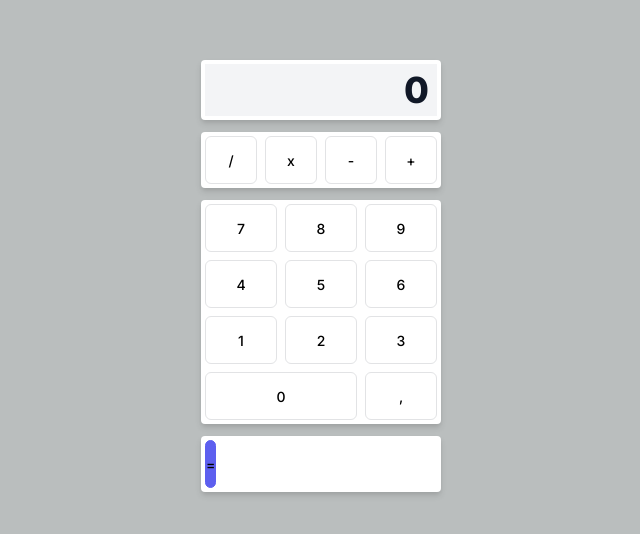
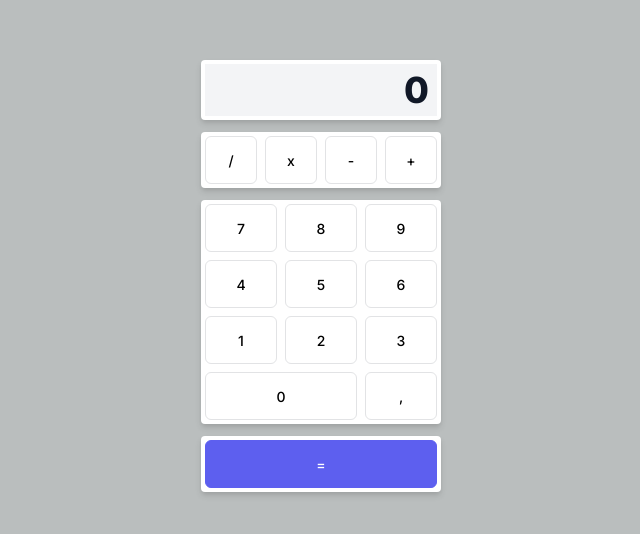
Before and after one commit to BKonstantine/sendsay_test, a React (Vite) app: page / in a window 1280 px wide. Shown: the part 124-658 px from the top of the page, without its empty margins (291-931 px from the left). Built offline with nearby package versions, Linux system fonts and the light colour scheme.

Commit message:
featL change style in button component

```diff
--- a/src/components/button/button.module.css
+++ b/src/components/button/button.module.css
@@ -1,5 +1,6 @@
 .button {
   height: 48px;
+  width: 100%;
   border-radius: 6px;
   cursor: pointer;
   font-family: inherit;
@@ -18,6 +19,7 @@
 }
 
 .button_secondary {
+  color: #ffffff;
   background: #5d5fef;
   border: 1px solid #5d5fef;
 }
```
